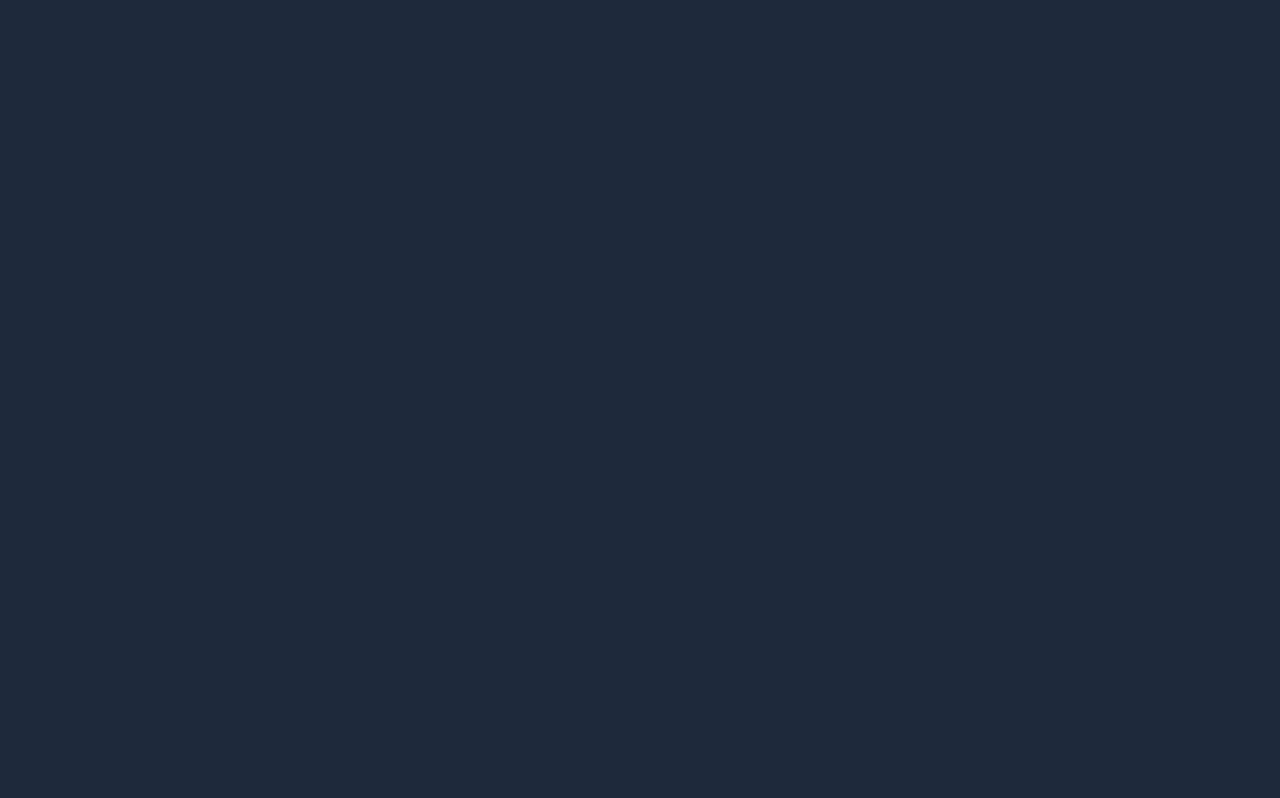
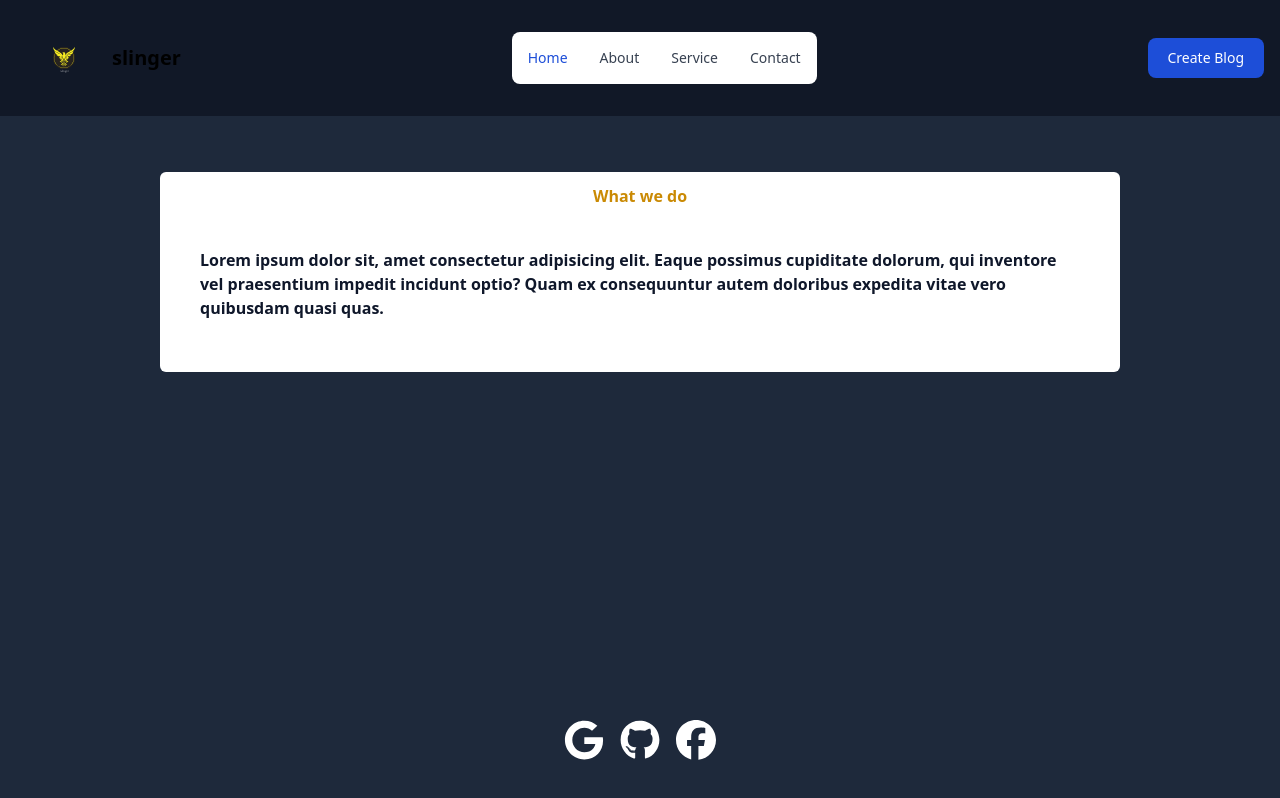
Before and after one commit to chris-muiru/client-blog-site-react, a React (Create React App) app: page /about in a window 1280 px wide. Before the commit this address had no page. Built offline with nearby package versions, Linux system fonts and the light colour scheme.

Commit message:
add: AboutView route

```diff
--- a/src/routes/DashRoutes.jsx
+++ b/src/routes/DashRoutes.jsx
@@ -3,12 +3,14 @@ import { Route, Routes } from "react-router-dom"
 import CreateBlog from "../Components/Blog/CreateBlogView"
 import Dash from "../Components/Dashboard/DashView"
 import BlogView from "../Components/Blog/BlogView"
+import AboutView from "../Components/About/AboutView"
 const DashRoutes = () => {
 	return (
 		<Routes>
 			<Route path="/" element={<Dash />} />
 			<Route path="/new" element={<CreateBlog />} />
 			<Route path="/blog" element={<BlogView />} />
+			<Route path="/about" element={<AboutView/>} />
 		</Routes>
 	)
 }
```
